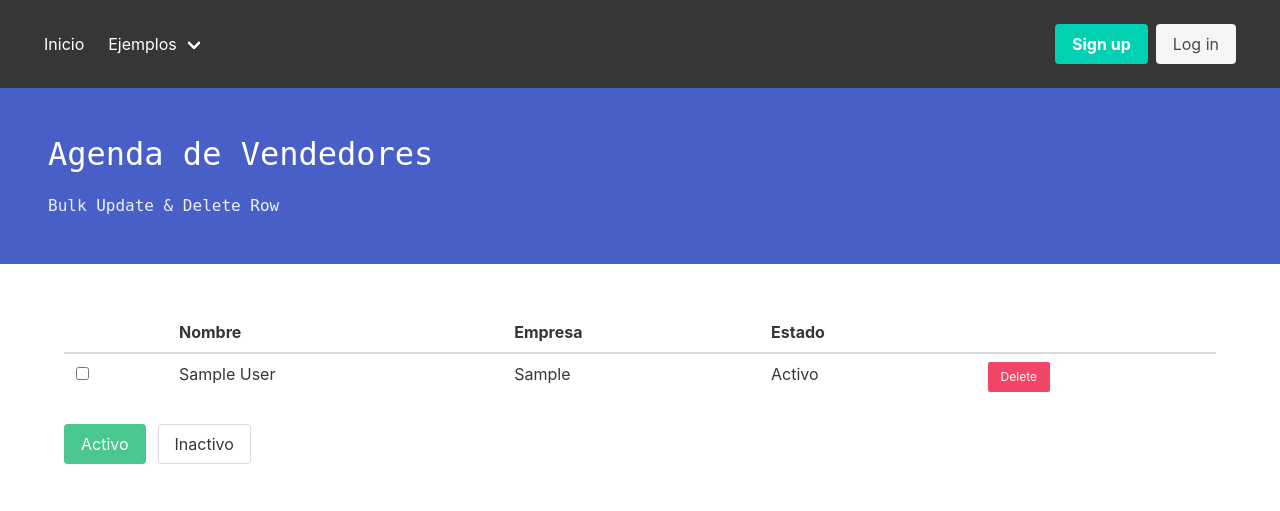
After one commit to jscpy/htmx-example, a Django app: template templates/profiles_bulk_update.html in a window 1280 px wide. The commit adds this page. Shown: the top 511 px of the page. Run offline with Django 3.2, Linux system fonts and the light colour scheme; the template is opened without the code that fills it: values that come from a table or form of the project are taken from there, others are empty; tables that the repository leaves empty hold one stand-in row (values such as "Sample post"); parts of the project's set-up code (start-up, migrations or seed data) failed here and were passed over; some libraries are stand-ins or nearby versions.

Commit message:
Implementando Bulk update y Delete row

```diff
--- a/demo/models.py
+++ b/demo/models.py
@@ -15,6 +15,7 @@ class Profile(models.Model):
     email = models.EmailField()
     job = models.CharField(max_length=100)
     company = models.CharField(max_length=150)
+    status = models.BooleanField(default=False)
 
     def __str__(self) -> str:
         return self.get_fullname()
--- a/demo/urls.py
+++ b/demo/urls.py
@@ -7,6 +7,10 @@ urlpatterns = [
     path('', views.home, name='home'),
     path('profiles/', views.ProfileListView.as_view(), name='profiles'),
     path('profiles/list/', views.ProfilesOnLoadView.as_view(), name='profiles-to-load'),
+    path('profiles/bulk/', views.profiles_bullk, name='profiles-bulk'),
+    path('profiles/bulk/update/<str:status>/', views.profiles_bulk_update, name='profiles-bulk-update'),
+    path('profiles/delete/<int:pk>', views.delete_profile, name='profiles-delete'),
+
     path('profiles/edit/<int:id>', views.edit_profile, name='profile-edit'),
     path('profiles/update/<int:id>', views.update_profile, name='profile-update'),
     path('workers/', views.WorkerListView.as_view(), name='workers'),
--- a/templates/layout/navbar.html
+++ b/templates/layout/navbar.html
@@ -16,6 +16,7 @@
         <a class="navbar-link">Ejemplos</a>
         <div class="navbar-dropdown">
             <a class="navbar-item" href="{% url 'demo:workers' %}">Active Search & Pagination</a>
+            <a class="navbar-item" href="{% url 'demo:profiles-bulk' %}">Bulk Update</a>
             <a class="navbar-item" href="{% url 'demo:profiles' %}">Infinite Scroll</a>
             <a class="navbar-item" href="{% url 'demo:profiles-to-load' %}">Click to Load</a>
         </div>
--- /dev/null
+++ b/templates/partials/table-bulk.html
@@ -0,0 +1,21 @@
+{% for profile in profiles %}
+{% if profile.id|stringformat:"i" in ids %}
+<tr class="{{tr_status}}">
+{% else %}
+<tr>
+{% endif %}
+    <td><input type='checkbox' name='ids' value='{{profile.id}}'></td>
+    <td>{{profile.get_fullname}}</td>
+    <td>{{profile.company}} </td>
+    {% if profile.status %}
+        <td>Activo</td>
+    {% else %}
+        <td>Inactivo</td>
+    {% endif %}
+    <td>
+    <button class="button is-danger is-small" hx-delete="{% url 'demo:profiles-delete' profile.id %}">
+        Delete
+    </button>
+    </td>
+</tr>
+{% endfor %}
--- /dev/null
+++ b/templates/profiles_bulk_update.html
@@ -0,0 +1,58 @@
+{% extends "layout/base.html" %}
+{% block css %}
+<style>
+.htmx-settling tr.deactivate td {
+    background: lightcoral;
+}
+.htmx-settling tr.activate td {
+    background: darkseagreen;
+}
+tr td {
+    transition: all 1.2s;
+}
+tr.htmx-swapping td {
+    opacity: 0;
+    transition: opacity 1s ease-out;
+}
+</style>
+{% endblock css %}
+{% block body %}
+<section class="hero is-link">
+    <div class="hero-body">
+        <p class="title is-spaced has-text-weight-normal is-family-monospace">Agenda de Vendedores</p>
+        <p class="subtitle is-6 is-family-code">Bulk Update & Delete Row</p>
+    </div>
+</section>
+<section class="section">
+    <div class="container">
+    <form id="checked-contacts">
+        <table class="table is-striped is-hoverable is-fullwidth">
+            <thead>
+                <tr>
+                    <th></th>
+                    <th>Nombre</th>
+                    <th>Empresa</th>
+                    <th>Estado</th>
+                    <th></th>
+                </tr>
+            </thead>
+            <tbody id="tbody"  hx-confirm="Are you sure?" hx-target="closest tr" hx-swap="outerHTML swap:1s">
+                {% include "partials/table-bulk.html" %}
+            </tbody>
+        </table>
+        </form>
+    <div class="mt-5 field is-grouped is-grouped-left" hx-include="#checked-contacts" hx-target="#tbody">
+        <p class="control">
+            <button class="button is-success" hx-post="{% url 'demo:profiles-bulk-update' 'activate' %}">
+            Activo
+            </button>
+        </p>
+        <p class="control">
+            <button class="button" hx-post="{% url 'demo:profiles-bulk-update' 'deactivate' %}">
+            Inactivo
+            </button>
+        </p>
+    </div>
+    </div>
+</section>
+{% endblock body %}
```
